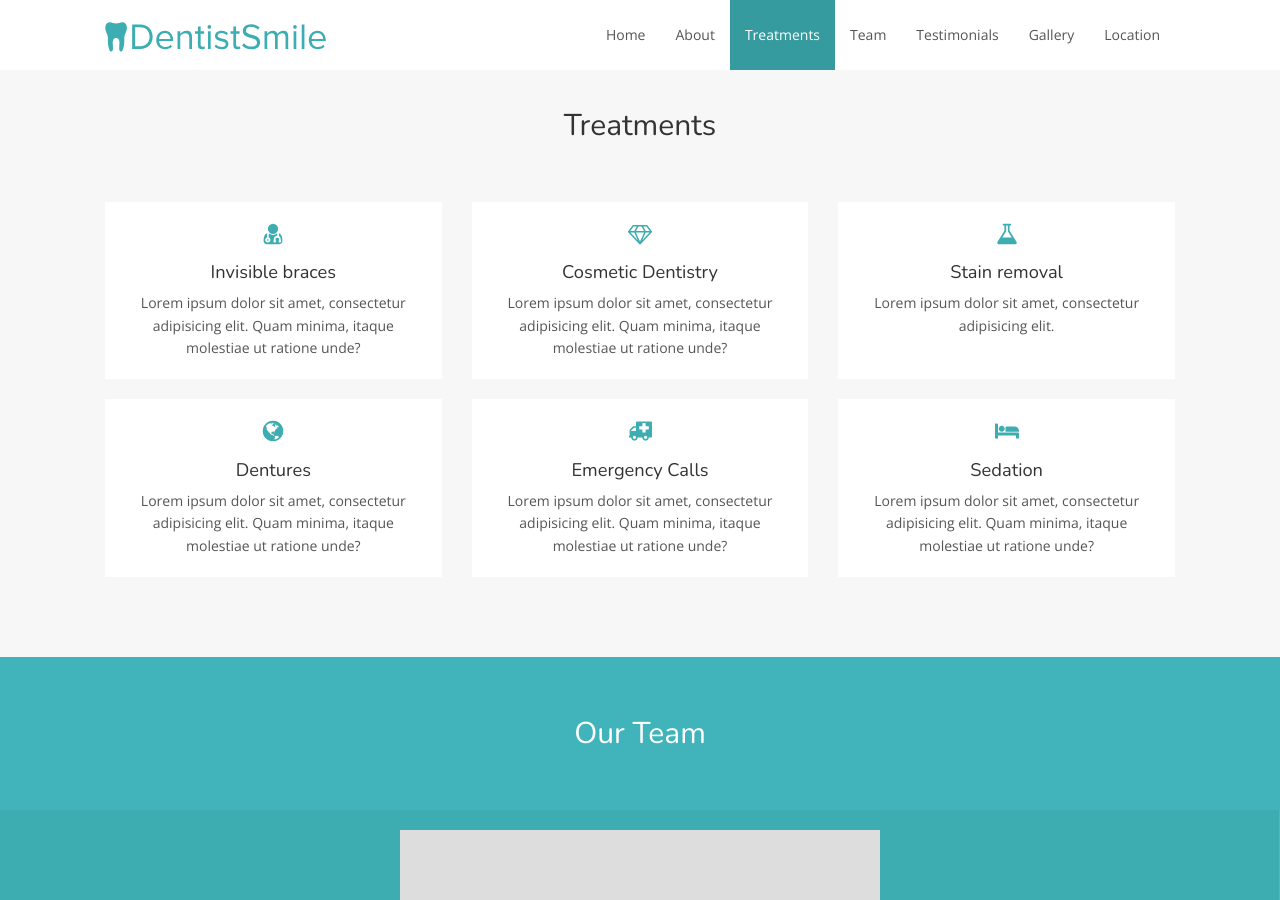
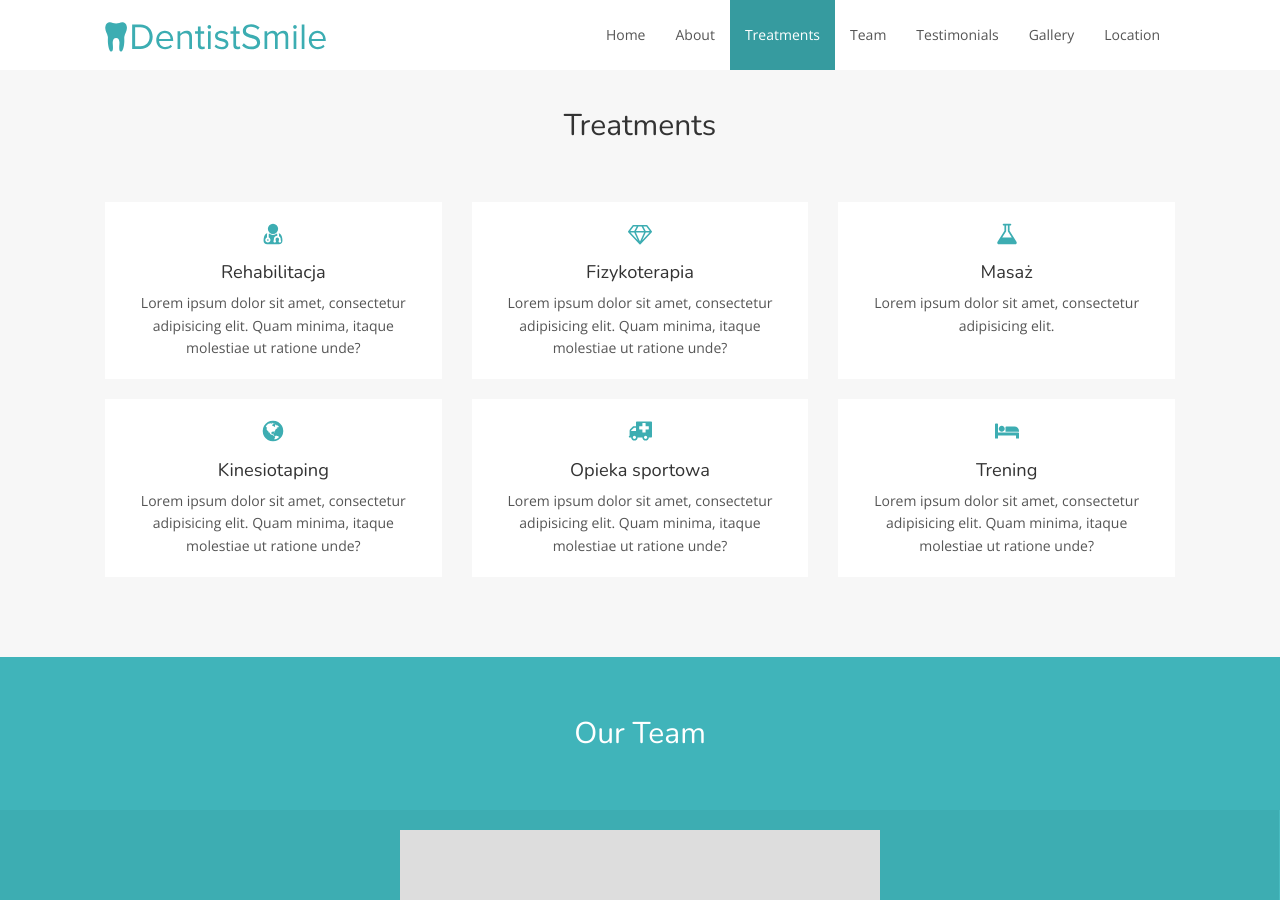
Before and after one commit to JendrzejewskiP/JendrzejewskiP.github.io, a Jekyll site: the page built from index.html, in a window 1280 px wide and 900 px high, scrolled down 1614 px. Built offline with Jekyll 4.4.1, drawn with Linux system fonts in a browser that asks for light colours; nearby versions of some CDN libraries.

Commit message:
change treatments names

```diff
--- a/_data/treatments.yml
+++ b/_data/treatments.yml
@@ -1,23 +1,23 @@
 - icon: icon-user-md
-  title: Invisible braces
+  title: Rehabilitacja
   description: Lorem ipsum dolor sit amet, consectetur adipisicing elit. Quam minima, itaque molestiae ut ratione unde?
 
 - icon: icon-diamond
-  title: Cosmetic Dentistry
+  title: Fizykoterapia
   description: Lorem ipsum dolor sit amet, consectetur adipisicing elit. Quam minima, itaque molestiae ut ratione unde?
 
 - icon: icon-flask
-  title: Stain removal
+  title: Masaż
   description: Lorem ipsum dolor sit amet, consectetur adipisicing elit.
 
 - icon: icon-globe
-  title: Dentures
+  title: Kinesiotaping
   description: Lorem ipsum dolor sit amet, consectetur adipisicing elit. Quam minima, itaque molestiae ut ratione unde?
 
 - icon: icon-ambulance
-  title: Emergency Calls
+  title: Opieka sportowa
   description: Lorem ipsum dolor sit amet, consectetur adipisicing elit. Quam minima, itaque molestiae ut ratione unde?
 
 - icon: icon-bed
-  title: Sedation
+  title: Trening
   description: Lorem ipsum dolor sit amet, consectetur adipisicing elit. Quam minima, itaque molestiae ut ratione unde?
```
